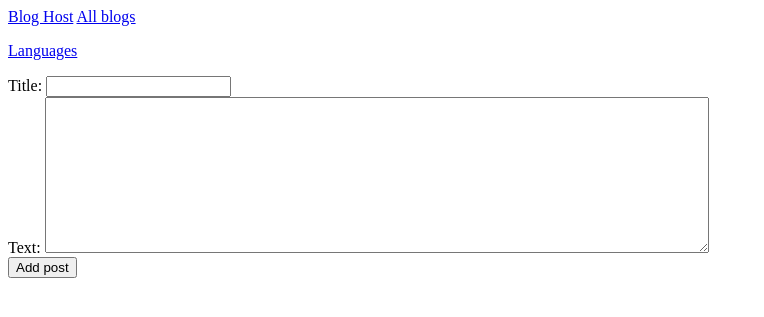
After one commit to ersmax/blog, a Django app: page /new_post/1/ in a window 1280 px wide. The commit adds this page. Shown: the top 317 px of the page, without its empty margins (0-764 px from the left). Run offline with Django 5.2, Linux system fonts and the light colour scheme; data comes from the database, SQL or seed files in the repository.

Commit message:
Edit new post page

```diff
--- a/blogs/forms.py
+++ b/blogs/forms.py
@@ -1,9 +1,16 @@
 from django import forms
 
-from .models import Blog
+from .models import Blog, BlogPost
 
 class BlogForm(forms.ModelForm):
     class Meta:
         model = Blog
         fields = ['name']
         labels = {'name': ''}
+
+class BlogPostForm(forms.ModelForm):
+    class Meta:
+        model = BlogPost
+        fields = ['title','body']
+        labels = {'body':'Text'}
+        widgets = {'body': forms.Textarea(attrs={'cols':80})}
--- a/blogs/models.py
+++ b/blogs/models.py
@@ -5,8 +5,8 @@ from django.db import models
 # what will be stored in the app
 class Blog(models.Model):
     """A person or organization's blog"""
+    date_added = models.DateTimeField(auto_now_add=True)
     name = models.CharField(max_length=200)
-    date_added = models.DateTimeField(auto_now_add=True)
 
     def __str__(self):
         """Format the output string for the blog"""
--- /dev/null
+++ b/blogs/templates/blogs/new_post.html
@@ -0,0 +1,13 @@
+{% extends 'blogs/base.html' %}
+
+{% block content %}
+  <p>
+    <a href="{% url 'blogs:blog' blog.id %}">{{blog.name}}</a>
+  </p>
+  <form action="">
+    {% csrf_token %}    {% comment %} prevent unauthorized access to server, cross-site request forgery {% endcomment %}
+    {{ form.as_div }}
+    <button name="submit">Add post</button>
+  </form>
+
+{% endblock content %}
--- a/blogs/urls.py
+++ b/blogs/urls.py
@@ -14,5 +14,8 @@ urlpatterns = [                 # list of urls that can be requested from blogs
 
     # Page to create new blog
     path('new_blog/', views.new_blog, name='new_blog'),
-
+    # Page to create a new post
+    path('new_post/<int:blog_id>/', views.new_post, name='new_post'),
+    # Page for editing a post
+    # path('edit_post/<int:post_id>/', views.edit_post, name='edit_post'),
 ]
--- a/blogs/views.py
+++ b/blogs/views.py
@@ -1,6 +1,6 @@
 from django.shortcuts import render, redirect
 from .models import Blog
-from .forms import BlogForm
+from .forms import BlogForm, BlogPostForm
 
 # Create your views here.
 def index(request):
@@ -35,3 +35,22 @@ def new_blog(request):
     # Display a blank or invalid form
     context  = {'form':form}
     return render(request, 'blogs/new_blog.html', context)
+
+def new_post(request, blog_id):
+    """Page to create a new post"""
+    blog = Blog.objects.get(id=blog_id)
+
+    if request.method != 'POST':
+        # No data submitted, hence create a blank entry
+        form = BlogPostForm()
+    else:
+        form = BlogPostForm(data=request.POST)      # pass the data requested by user through request.POST
+        if form.is_valid():
+            new_post = form.save(commit = False)   # do not save yet to db
+            new_post.blog = blog
+            new_post.save()
+            return redirect('blogs:blog', blog_id=blog_id)  # redirect to the specifc blog_id with all its entries
+
+    # Display a blank form or invalid form in case info is missing
+    context = {'blog': blog, 'form': form}
+    return render(request, 'blogs/new_post.html', context)
```
Also changed, not shown: blogs/templates/blogs/blog.html (+6 -1 lines).
